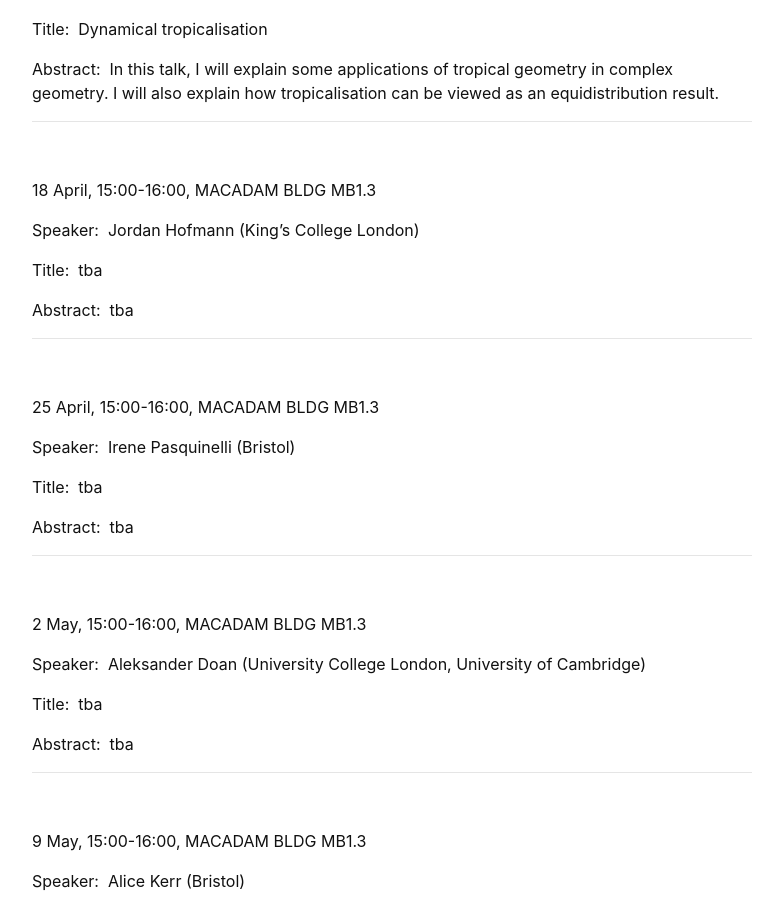
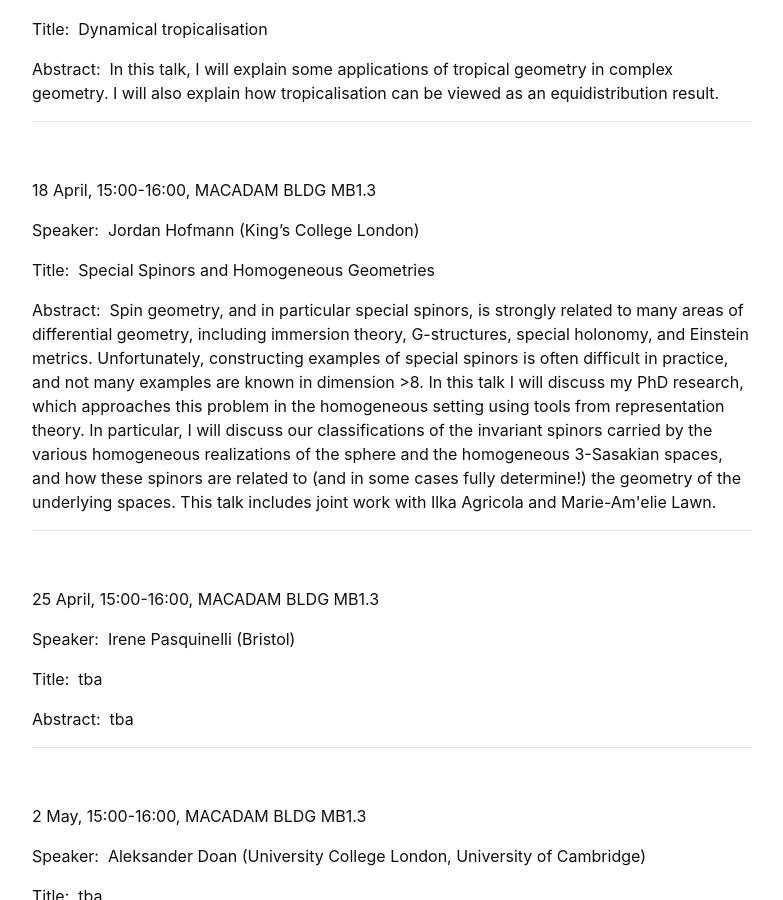
Before and after one commit to kcl-geometry-seminar/kcl-geometry-seminar.github.io, a Jekyll site: the page built from pages/index.md, in a window 1280 px wide and 900 px high, scrolled down 3538 px. Shown: the whole window, without its empty margins (248-1031 px from the left). Built offline with Jekyll 4.4.1, drawn with Linux system fonts in a browser that asks for light colours; formulas are drawn with MathJax 3; a script that is not in the unit is left out.

Commit message:
Add Jordan Hofmann's talk

```diff
--- a/pages/index.md
+++ b/pages/index.md
@@ -140,9 +140,9 @@ Abstract:&nbsp; In this talk, I will explain some applications of tropical geome
 
 Speaker:&nbsp; Jordan Hofmann (King's College London)
 
-Title:&nbsp; tba
+Title:&nbsp; Special Spinors and Homogeneous Geometries
 
-Abstract:&nbsp; tba
+Abstract:&nbsp; Spin geometry, and in particular special spinors, is strongly related to many areas of differential geometry, including immersion theory, G-structures, special holonomy, and Einstein metrics. Unfortunately, constructing examples of special spinors is often difficult in practice, and not many examples are known in dimension >8. In this talk I will discuss my PhD research, which approaches this problem in the homogeneous setting using tools from representation theory. In particular, I will discuss our classifications of the invariant spinors carried by the various homogeneous realizations of the sphere and the homogeneous 3-Sasakian spaces, and how these spinors are related to (and in some cases fully determine!) the geometry of the underlying spaces. This talk includes joint work with Ilka Agricola and Marie-Am\'elie Lawn.
 
 
 -----------------------------------------------------------
```
